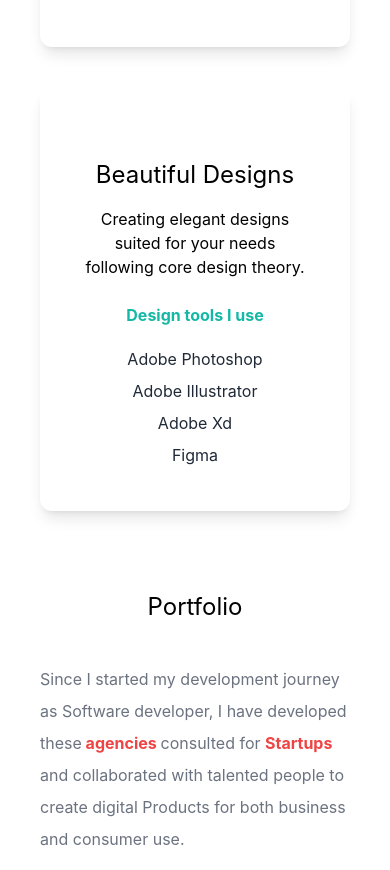
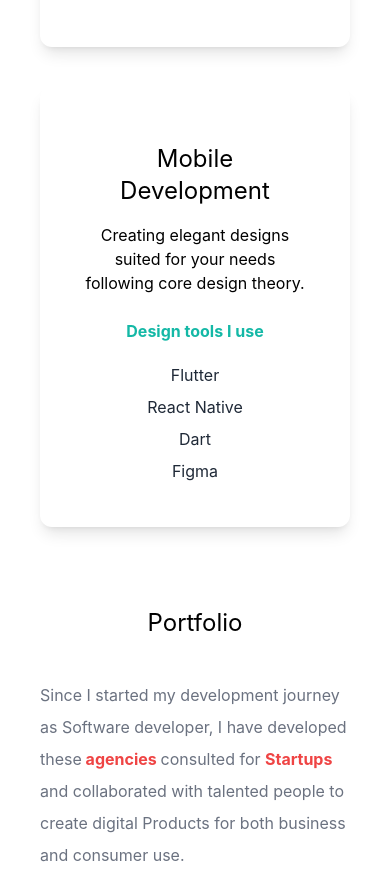
Before and after one commit to aeprodigy/mambwe_mike, a React (Create React App) app: page / in a window 390 px wide. Shown: the part 2403-3273 px from the top of the page. Built offline with nearby package versions, Linux system fonts and the light colour scheme.

Commit message:
mobile app development

```diff
--- a/src/App.js
+++ b/src/App.js
@@ -145,8 +145,8 @@ function App() {
               {/*Card THREE */}
               <div className="text-center shadow-lg p-10 rounded-xl my-10 dark:bg-white">
                 {/* first image <Image src={design} width={100} height={100} */}
-                <h3 className="text-2xl text-bold pt-8 pb-2 ">
-                  Beautiful Designs
+                <h3 className="text-2xl text-bold pt-4 pb-2 ">
+                  Mobile Development
                 </h3>
                 <p className="py-2">
                   Creating elegant designs suited for your needs following core
@@ -155,9 +155,9 @@ function App() {
                 <h4 className="py-4 text-teal-500 font-bold">
                   Design tools I use
                 </h4>
-                <p className="text-gray-800 py-1">Adobe Photoshop</p>
-                <p className="text-gray-800 py-1">Adobe Illustrator</p>
-                <p className="text-gray-800 py-1">Adobe Xd</p>
+                <p className="text-gray-800 py-1">Flutter</p>
+                <p className="text-gray-800 py-1">React Native</p>
+                <p className="text-gray-800 py-1">Dart</p>
                 <p className="text-gray-800 py-1">Figma</p>
               </div>
             </div>
```
